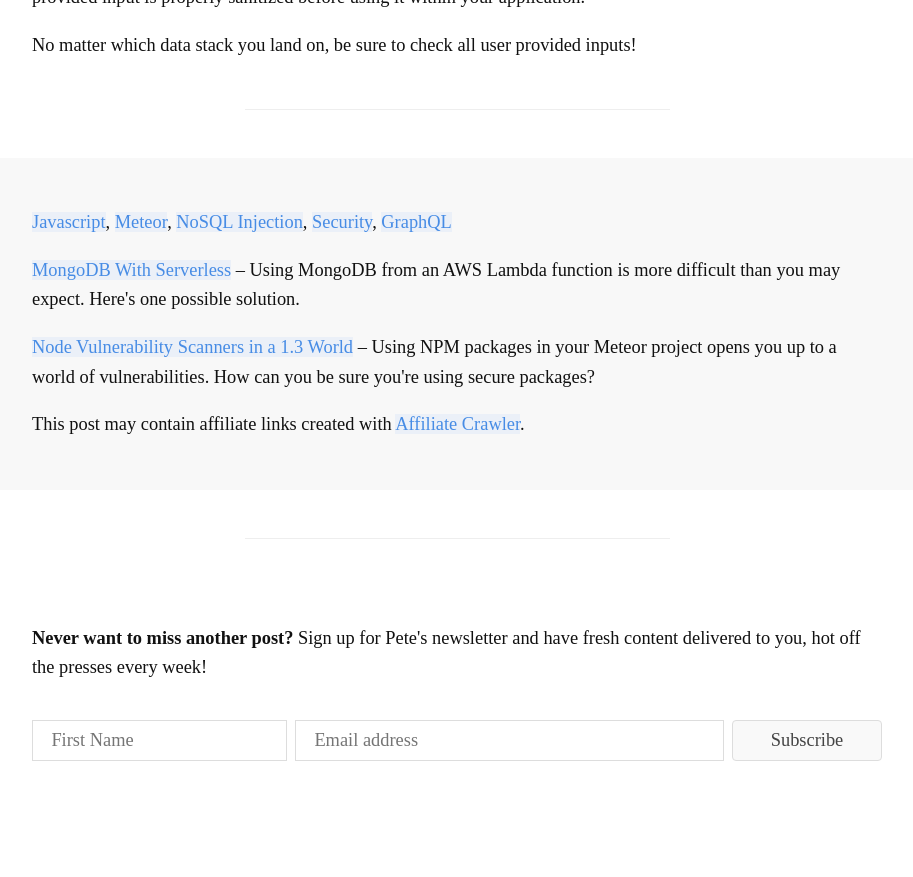
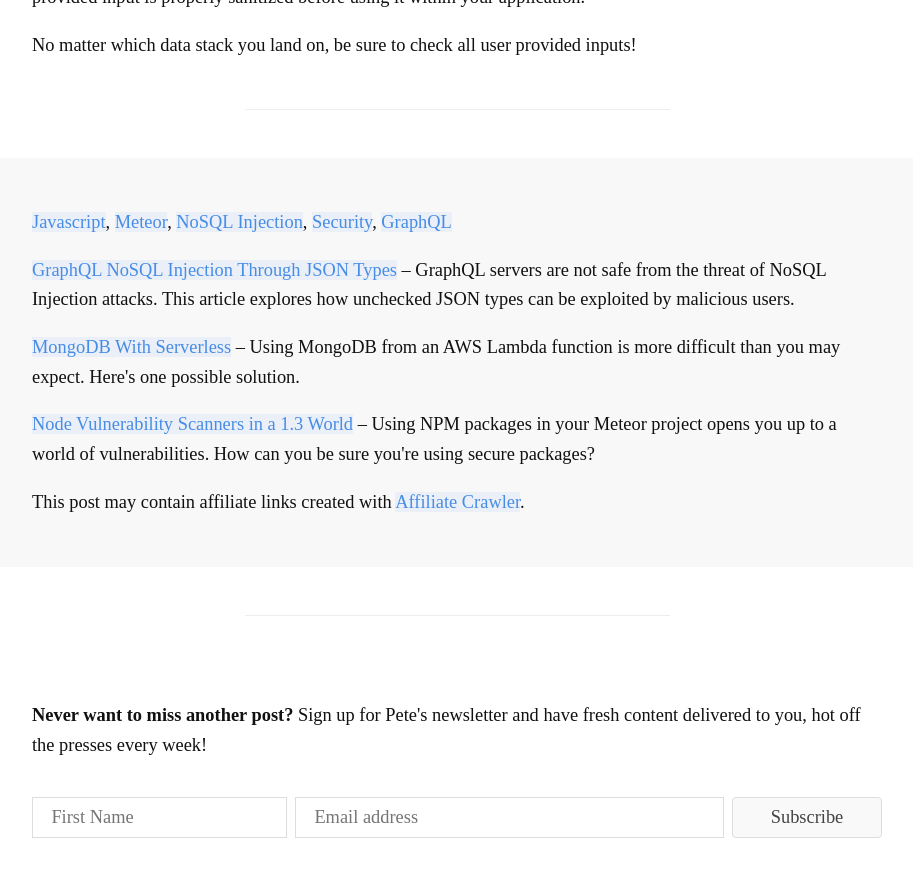
Before and after one commit to pcorey/pcorey.github.io, a Jekyll site: the page built from _posts/2016-06-13-nosql-injection-and-graphql.markdown, in a window 1280 px wide and 900 px high, scrolled down 5251 px. Shown: the top 877 px of the window, without its empty margins (183-1096 px from the left). Built offline with Jekyll 4.4.1, drawn with Linux system fonts in a browser that asks for light colours; nearby versions of some CDN libraries; comment, search, counter and statistics services are not loaded.

Commit message:
Added related post and newsletter signups

```diff
--- a/_posts/2016-06-13-nosql-injection-and-graphql.markdown
+++ b/_posts/2016-06-13-nosql-injection-and-graphql.markdown
@@ -6,6 +6,7 @@
 author: "Pete Corey"
 date:   2016-06-13
 tags: ["Javascript", "Meteor", "NoSQL Injection", "Security", "GraphQL"]
+related: ["/blog/2017/06/12/graphql-nosql-injection-through-json-types/"]
 ---
 
 It’s no secret that [GraphQL](http://graphql.org/) has been making some serious waves in the developer community lately, and for good reason. It acts as an abstraction around your application’s data and seemingly gives any consumers of that data super powers. In my opinion, GraphQL is one of the most exciting pieces of technology to come out of the “Facebook stack”.
--- a/_posts/2017-06-12-graphql-nosql-injection-through-json-types.markdown
+++ b/_posts/2017-06-12-graphql-nosql-injection-through-json-types.markdown
@@ -103,6 +103,8 @@
 </code></pre>
 
 And we’ve extended our `users`{:.language-javascript} resolver to extend the list of fields we return with the `skip`{:.language-javascript} and `limit`{:.language-javascript} fields passed up from the client.
+
+{% include newsletter.html %}
 
 ## Exploiting the Search
 
--- a/_posts/2018-02-19-from-bytes-to-mnemonic-using-elixir.markdown
+++ b/_posts/2018-02-19-from-bytes-to-mnemonic-using-elixir.markdown
@@ -76,6 +76,8 @@
 </code></pre>
 
 You'll notice that we're setting the upper range in our call to `:crypto.rand_uniform/2`{:.language-elixir} to `32 + 1`{:.language-elixir}. This is because the upper limit is non-inclusive, and we want to utilize the full range of sixteen to thirty two bytes.
+
+{% include newsletter.html %}
 
 ## Attaching our Checksum
 
```
